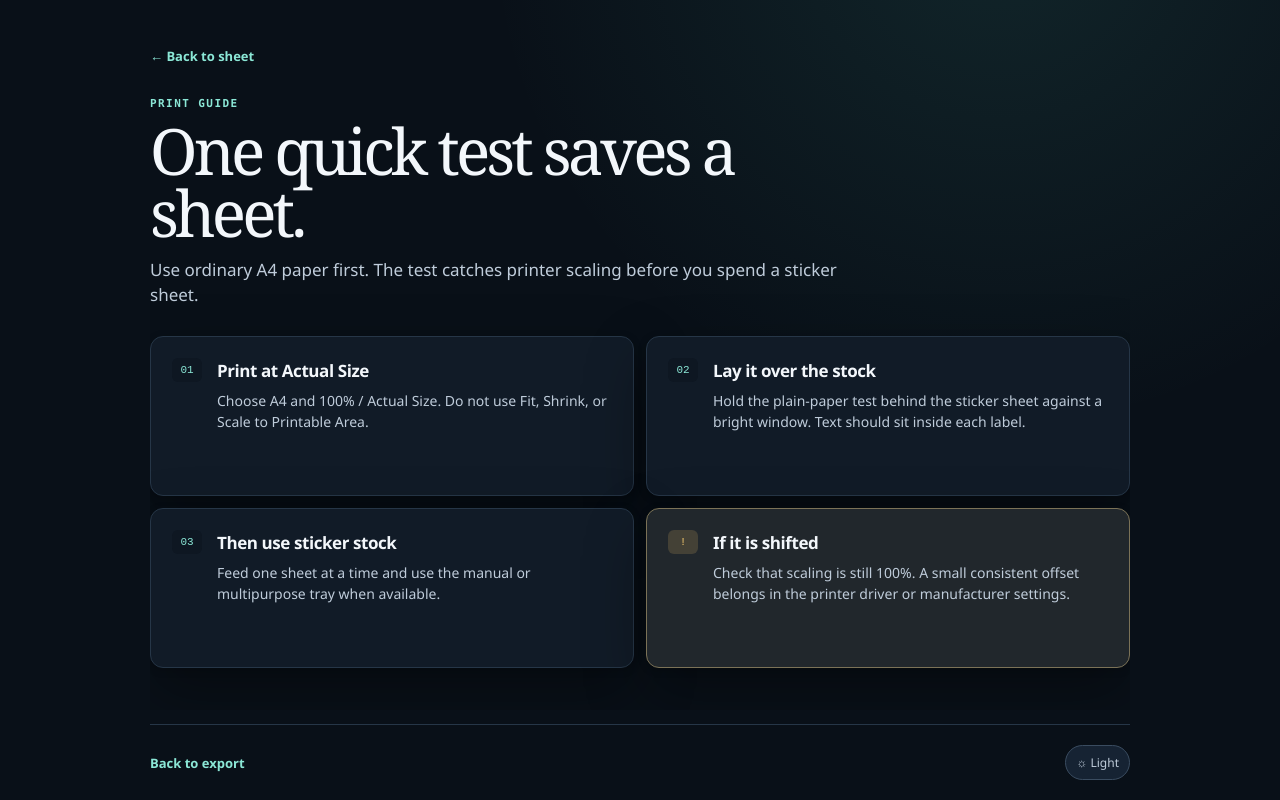
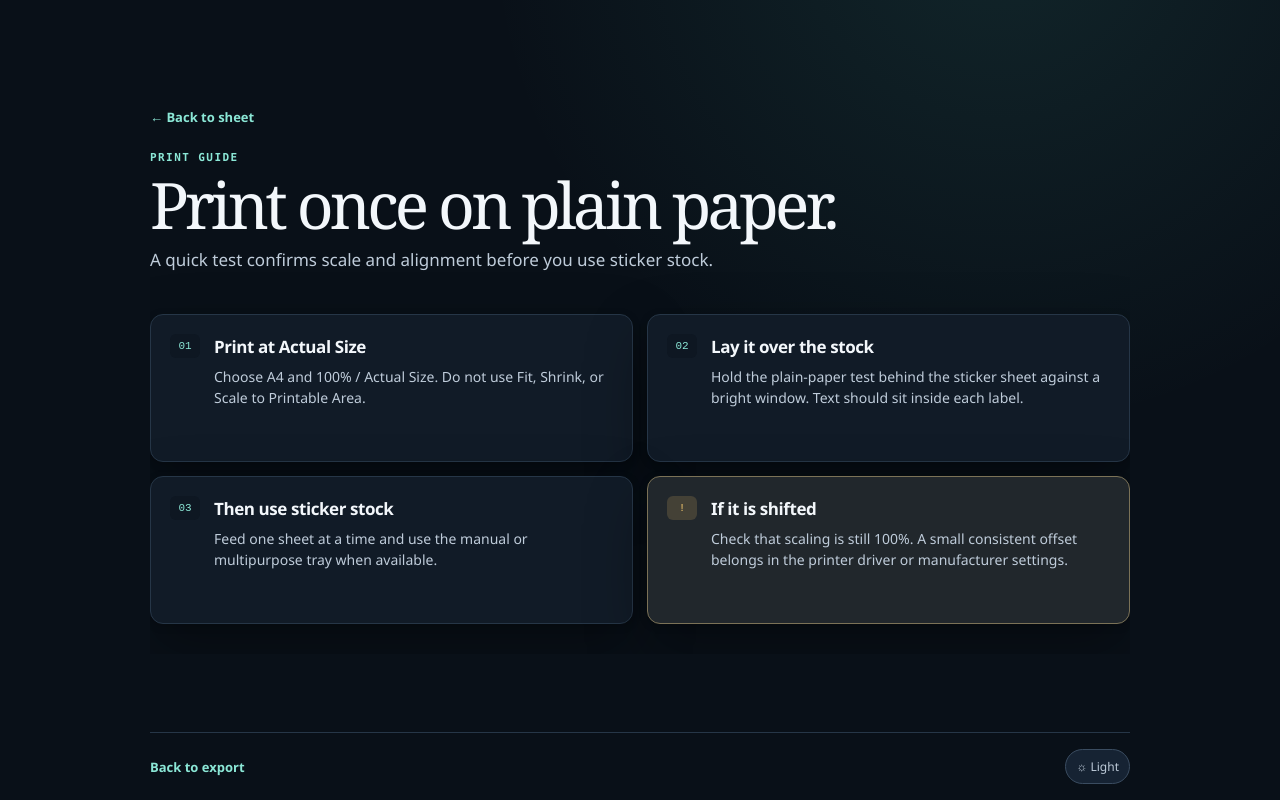
Before and after one commit to CYRAHAHAHA/sticker-studio, a website built with Vite: page index.html in a window 1280 px wide. Both pictures are taken after a click on the button "Print guide". Built offline with nearby package versions, Linux system fonts and the light colour scheme.

Commit message:
Refine privacy and print guide pages

```diff
--- a/src/main.js
+++ b/src/main.js
@@ -899,11 +899,11 @@ function renderWizard(step) {
 }
 
 function renderGuide() {
-  return '<main class="support-page"><div class="support-content"><button class="support-back" data-page="review">← Back to sheet</button><div class="support-heading"><p class="eyebrow">PRINT GUIDE</p><h1>One quick test saves a sheet.</h1><p>Use ordinary A4 paper first. The test catches printer scaling before you spend a sticker sheet.</p></div><div class="guide-list"><article><span>01</span><div><h2>Print at Actual Size</h2><p>Choose A4 and 100% / Actual Size. Do not use Fit, Shrink, or Scale to Printable Area.</p></div></article><article><span>02</span><div><h2>Lay it over the stock</h2><p>Hold the plain-paper test behind the sticker sheet against a bright window. Text should sit inside each label.</p></div></article><article><span>03</span><div><h2>Then use sticker stock</h2><p>Feed one sheet at a time and use the manual or multipurpose tray when available.</p></div></article><article class="warning-card"><span>!</span><div><h2>If it is shifted</h2><p>Check that scaling is still 100%. A small consistent offset belongs in the printer driver or manufacturer settings.</p></div></article></div></div>' + renderSupportFooter() + '</main>';
+  return '<main class="support-page guide-page"><div class="support-content"><button class="support-back" data-page="review">← Back to sheet</button><div class="support-heading"><p class="eyebrow">PRINT GUIDE</p><h1>Print once on plain paper.</h1><p>A quick test confirms scale and alignment before you use sticker stock.</p></div><div class="guide-list"><article><span>01</span><div><h2>Print at Actual Size</h2><p>Choose A4 and 100% / Actual Size. Do not use Fit, Shrink, or Scale to Printable Area.</p></div></article><article><span>02</span><div><h2>Lay it over the stock</h2><p>Hold the plain-paper test behind the sticker sheet against a bright window. Text should sit inside each label.</p></div></article><article><span>03</span><div><h2>Then use sticker stock</h2><p>Feed one sheet at a time and use the manual or multipurpose tray when available.</p></div></article><article class="warning-card"><span>!</span><div><h2>If it is shifted</h2><p>Check that scaling is still 100%. A small consistent offset belongs in the printer driver or manufacturer settings.</p></div></article></div></div>' + renderSupportFooter() + '</main>';
 }
 
 function renderPrivacy() {
-  return '<main class="support-page"><div class="support-content"><button class="support-back" data-page="review">← Back to sheet</button><div class="support-heading"><p class="eyebrow">PRIVACY</p><h1>Your participant list stays with you.</h1><p>This tool is designed for small offices handling event information that should not become another cloud database.</p></div><div class="privacy-list"><article><span>⌁</span><div><h2>Local processing</h2><p>Pasted data stays in this browser tab. The PDF is assembled on this device and downloaded directly to you.</p></div></article><article><span>□</span><div><h2>No account or upload</h2><p>No sign-in, participant database, file upload, or shared workspace is needed.</p></div></article><article><span>↯</span><div><h2>Memory-only prototype</h2><p>Closing or refreshing this tab clears the working data.</p></div></article></div></div>' + renderSupportFooter() + '</main>';
+  return '<main class="support-page privacy-page"><div class="support-content"><button class="support-back" data-page="review">← Back to sheet</button><div class="support-heading"><p class="eyebrow">PRIVACY</p><h1>Your data stays in this tab.</h1><p>Pasted rows are processed in this browser. Nothing is uploaded or saved to a database.</p></div><div class="privacy-list"><article><span>01</span><div><h2>Local processing</h2><p>Your pasted rows stay in this browser tab. The PDF is assembled on this device and downloaded directly to you.</p></div></article><article><span>02</span><div><h2>No account or upload</h2><p>There is no sign-in, participant database, file upload, or shared workspace.</p></div></article><article><span>03</span><div><h2>Memory-only working data</h2><p>Refresh or close this tab and the working data is gone.</p></div></article></div></div>' + renderSupportFooter() + '</main>';
 }
 
 function renderSupportFooter() {
--- a/src/style.css
+++ b/src/style.css
@@ -375,19 +375,20 @@ h2 { margin-bottom: 0; font-size: 18px; letter-spacing: -0.025em; }
 .footer-primary:disabled { border-color: var(--line-strong); background: var(--line-strong); color: var(--muted); box-shadow: none; }
 .footer-primary span { font-size: 20px; line-height: 1; }
 
-.support-content { width: min(980px, calc(100% - 72px)); margin: auto; padding: 30px 0 42px; }
-.support-back { margin-bottom: 32px; }
-.support-heading { max-width: 730px; margin-bottom: 28px; }
-.support-heading h1 { margin-bottom: 14px; }
+.support-content { display: flex; flex-direction: column; justify-content: center; width: min(980px, calc(100% - 72px)); margin: auto; padding: 30px 0; }
+.support-back { align-self: flex-start; margin-bottom: 25px; }
+.support-heading { max-width: 730px; margin-bottom: 24px; }
+.support-heading h1 { margin-bottom: 12px; }
 .support-heading > p:last-child { color: var(--ink-soft); font-size: 17px; line-height: 1.5; }
-.guide-list, .privacy-list { display: grid; grid-template-columns: repeat(2, minmax(0, 1fr)); gap: 12px; }
-.guide-list article, .privacy-list article { display: flex; gap: 15px; min-height: 160px; padding: 21px; border: 1px solid var(--line); border-radius: 13px; background: var(--surface); box-shadow: var(--shadow); }
+.guide-list, .privacy-list { display: grid; grid-template-columns: repeat(2, minmax(0, 1fr)); gap: 14px; }
+.privacy-list { grid-template-columns: repeat(3, minmax(0, 1fr)); }
+.guide-list article, .privacy-list article { display: flex; gap: 14px; min-height: 148px; padding: 19px; border: 1px solid var(--line); border-radius: 13px; background: var(--surface); box-shadow: var(--shadow); }
 .guide-list article > span, .privacy-list article > span { display: grid; place-items: center; flex: 0 0 auto; width: 30px; height: 24px; border-radius: 6px; background: var(--surface-soft); color: var(--teal-deep); font-family: "Cascadia Mono", monospace; font-size: 11px; }
 .guide-list h2, .privacy-list h2 { margin: 1px 0 8px; font-size: 17px; }
 .guide-list p, .privacy-list p { margin: 0; color: var(--ink-soft); font-size: 14px; line-height: 1.5; }
 .guide-list .warning-card { border-color: color-mix(in srgb, var(--yellow) 42%, var(--line)); background: color-mix(in srgb, var(--yellow) 7%, var(--surface)); }
 .guide-list .warning-card > span { background: color-mix(in srgb, var(--yellow) 17%, transparent); color: var(--yellow); }
-.support-footer { display: flex; align-items: center; justify-content: space-between; width: min(980px, calc(100% - 72px)); min-height: 76px; margin: auto; border-top: 1px solid var(--line); }
+.support-footer { display: flex; align-items: center; justify-content: space-between; width: min(980px, calc(100% - 72px)); min-height: 68px; margin: auto; border-top: 1px solid var(--line); }
 
 @media (max-width: 1050px) {
   .step-layout { grid-template-columns: minmax(280px, 0.92fr) minmax(390px, 1.08fr); gap: 22px; width: min(100% - 40px, 920px); }
@@ -415,7 +416,7 @@ h2 { margin-bottom: 0; font-size: 18px; letter-spacing: -0.025em; }
   .footer-back, .footer-back-placeholder { min-width: 62px; }
   .footer-back-placeholder { display: block; }
   .support-content, .support-footer { width: calc(100% - 28px); }
-  .support-content { padding-top: 24px; }
+  .support-content { justify-content: flex-start; padding-top: 24px; }
   .guide-list, .privacy-list { grid-template-columns: 1fr; }
 }
 
```
